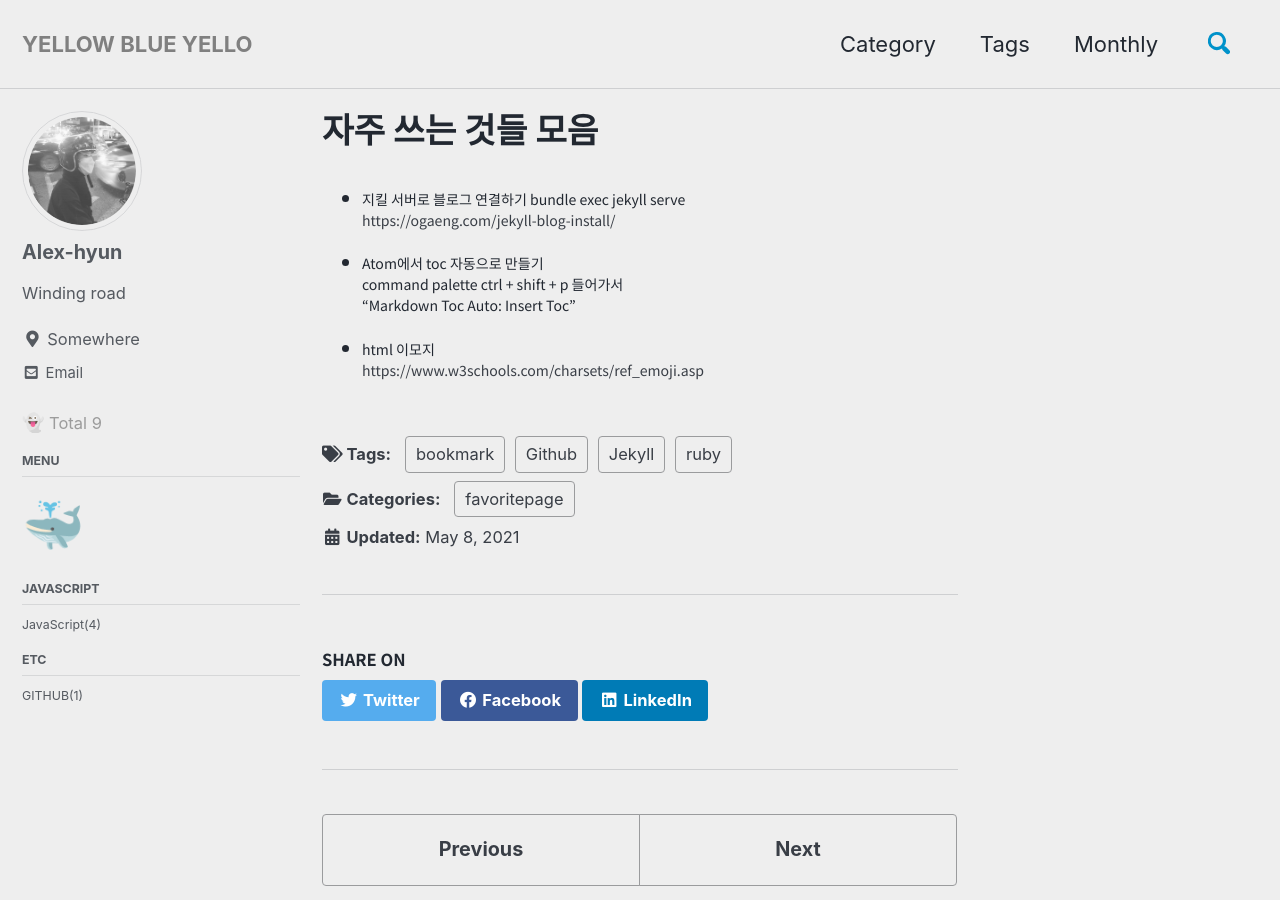
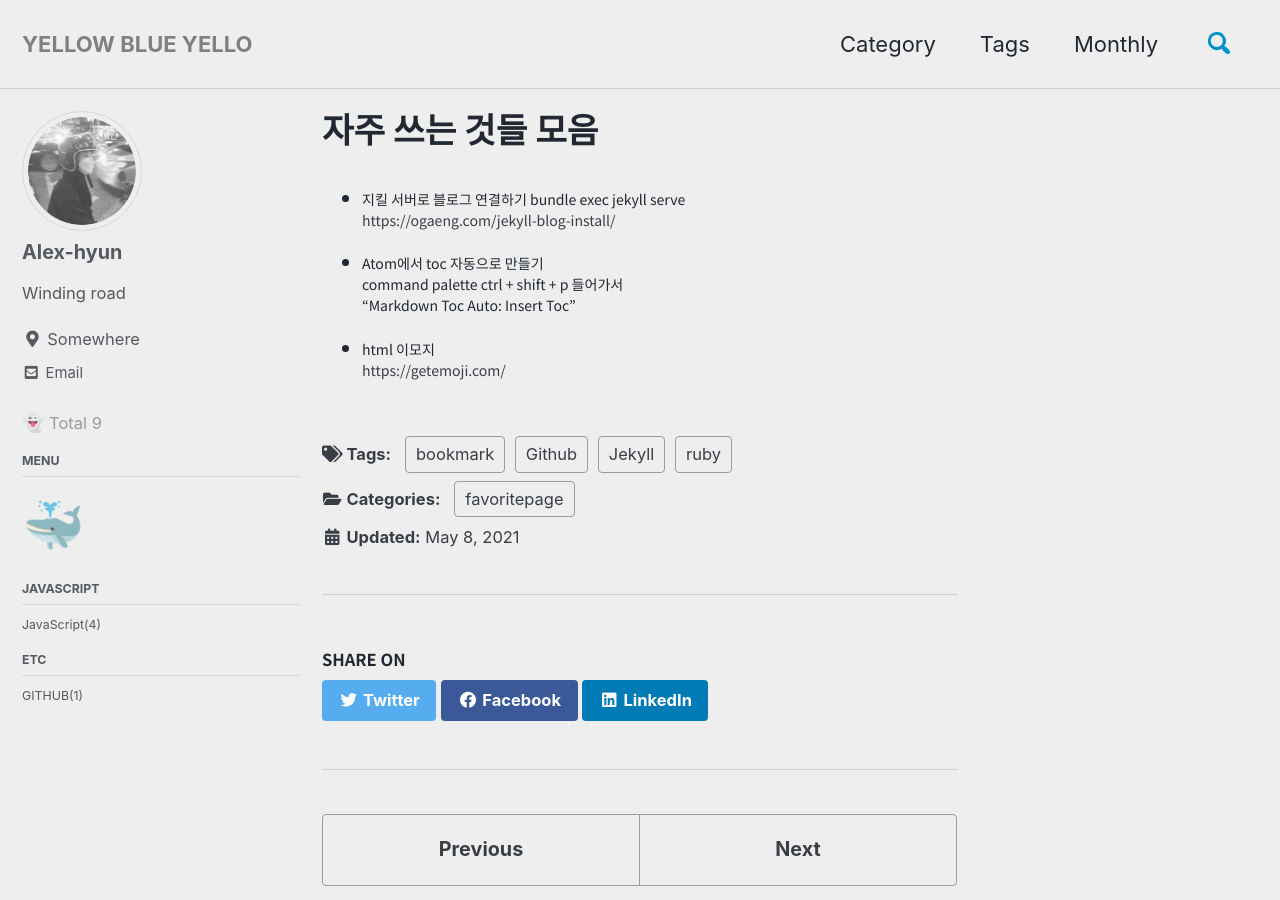
Before and after one commit to h-alex2/h-alex2.github.io, a Jekyll site: the page built from _posts/2021-05-08-favorite-page.md, in a window 1280 px wide and 900 px high. Built offline with Jekyll 4.4.1, drawn with Linux system fonts in a browser that asks for light colours; cached includes are drawn as plain includes.

Commit message:
Update 2021-05-08-favorite-page.md

```diff
--- a/_posts/2021-05-08-favorite-page.md
+++ b/_posts/2021-05-08-favorite-page.md
@@ -21,4 +21,4 @@ tags:
 
 
 - html 이모지
-  <https://www.w3schools.com/charsets/ref_emoji.asp>
+  <https://getemoji.com/>
```
